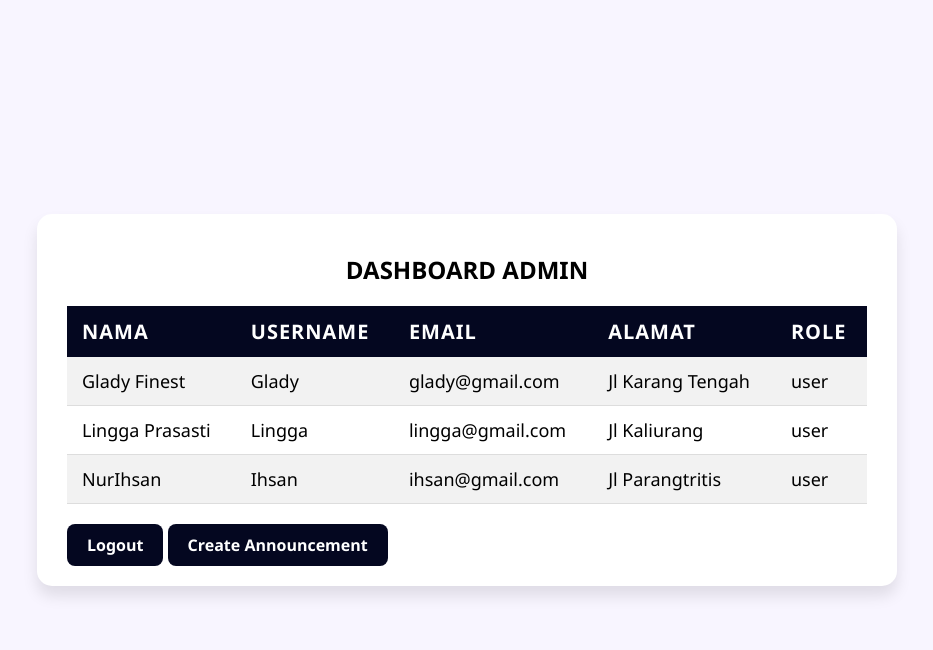
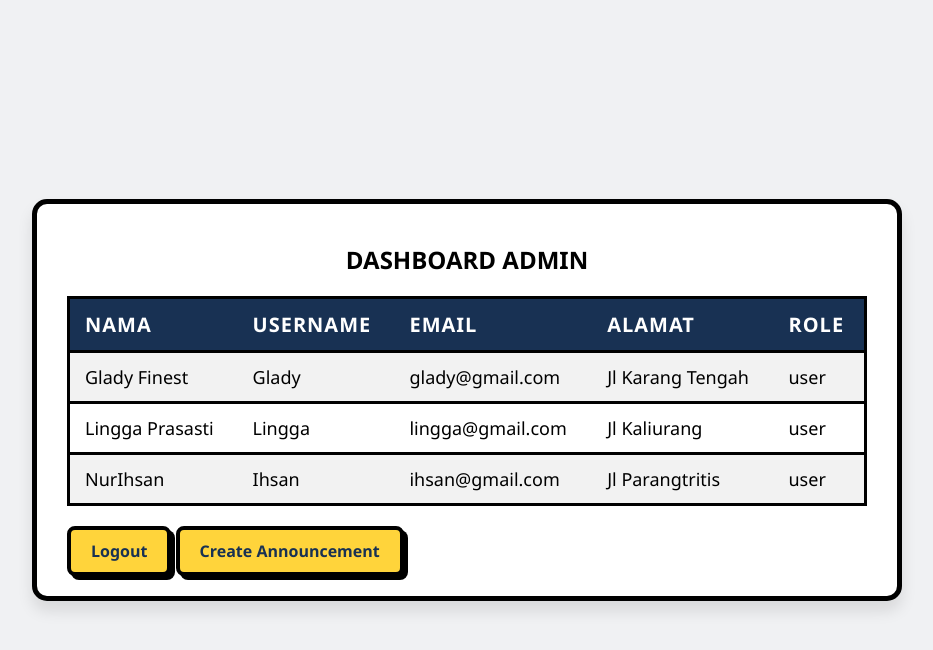
Before and after one commit to Fergoajah/Vergo-, a PHP site: page /views/dash_admin.php in a window 1280 px wide. Shown: the top 650 px of the page, without its empty margins (173-1106 px from the left). Run offline with PHP 8.4, Linux system fonts and the light colour scheme; a user stored in the database is signed in; data comes from the database, SQL or seed files in the repository.

Commit message:
Dashboard admin

```diff
--- a/views/dash_admin.php
+++ b/views/dash_admin.php
@@ -21,10 +21,12 @@ if ($result && $result->num_rows > 0) {
 ?>
 <!DOCTYPE html>
 <html>
+
 <head>
     <title>Admin Dashboard</title>
-    <link rel="stylesheet" href="style.css">
+    <link rel="stylesheet" href="Style/admin.css">
 </head>
+
 <body>
     <div class="admindiv">
         <h2 class="adminh2">DASHBOARD ADMIN</h2>
@@ -41,13 +43,16 @@ if ($result && $result->num_rows > 0) {
                     <td><?= $user['nama'] ?></td>
                     <td><?= $user['username'] ?></td>
                     <td><?= $user['email'] ?></td>
-                    <td><?= $user['alamat']?></td>
+                    <td><?= $user['alamat'] ?></td>
                     <td><?= $user['role'] ?></td>
                 </tr>
             <?php endforeach; ?>
         </table>
-        <a class="logout" href="logout.php">Logout</a>
-        <a class="logout" href="pengumuman.php">Create Announcement</a>
+        <div class="btnlogout">
+            <a class="logout" href="logout.php">Logout</a>
+            <a class="logout" href="pengumuman.php">Create Announcement</a>
+        </div>
     </div>
 </body>
+
 </html>
```
